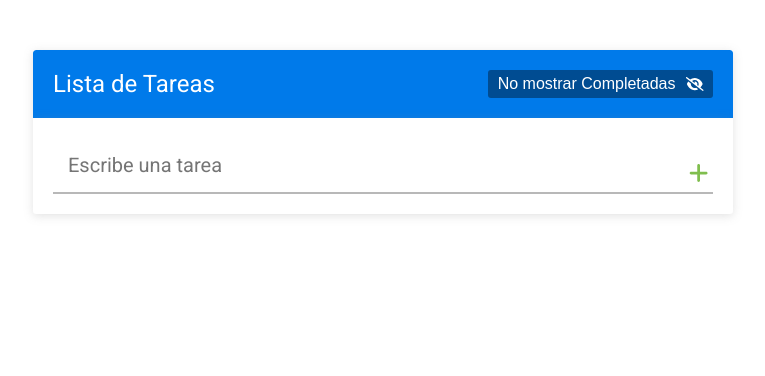
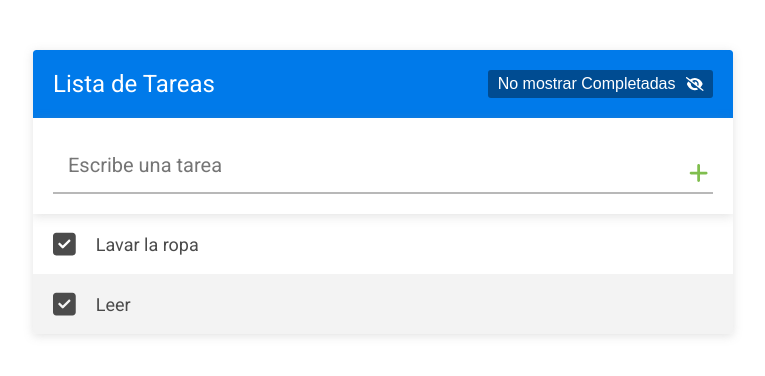
Before and after one commit to Vinii21/practica_react, a React (Create React App) app in the folder practicas/app_lista_tareas/: page / in a window 1280 px wide. Shown: the top 376 px of the page, without its empty margins (257-1022 px from the left). Built offline with nearby package versions, Linux system fonts and the light colour scheme.

Commit message:
Componente ListaTareas y componente Tareas. Estilos CSS, props.

```diff
--- a/practicas/app_lista_tareas/src/App.css
+++ b/practicas/app_lista_tareas/src/App.css
@@ -96,3 +96,61 @@
 	font-size: 22px;
 	color: var(--verde);
 }
+
+/* LISTA DE TAREAS ////////////////// */
+
+.lista-tareas {
+	list-style: none;
+	height: 100%;
+	overflow: auto;
+}
+
+.lista-tareas__tarea {
+	height: 60px;
+	padding: 0 20px;
+	align-items: center;
+	color: #4B4B4B;
+	font-size: 18px;
+	display: grid;
+	grid-template-columns: auto 1fr auto;
+}
+
+.lista-tareas__texto {
+	text-align: left;
+	width: 100%;
+}
+
+.lista-tareas__tarea:hover .lista-tareas__icono-accion {
+	opacity: 0.5;
+}
+
+.lista-tareas__tarea:nth-child(even) {
+	background: #F3F3F3;
+}
+
+.lista-tareas__contenedor-botones {
+	display: flex;
+}
+
+.lista-tareas__icono {
+	cursor: pointer;
+	font-size: 16px;
+}
+
+.lista-tareas__icono-check {
+	margin-right: 20px;
+	font-size: 26px;
+}
+
+.lista-tareas__icono-accion {
+	margin-left: 20px;
+	opacity: 0;
+	transition: .3s ease all;
+}
+
+.lista-tareas__mensaje {
+	text-align: center;
+	color: #b8b8b8;
+	font-size: 20px;
+	padding: 40px 20px;
+}
--- a/practicas/app_lista_tareas/src/App.js
+++ b/practicas/app_lista_tareas/src/App.js
@@ -2,6 +2,7 @@ import React, {useState} from 'react';
 import './App.css';
 import Header from './componentes/Header';
 import FormularioTareas from './componentes/FormularioTareas';
+import ListaTareas from './componentes/ListaTareas';
 
 
 
@@ -27,6 +28,7 @@ const App = () => {
     <div className="contenedor">
       <Header />
       <FormularioTareas tareas={tareas} cambiarTareas={cambiarTareas} />
+      <ListaTareas tareas={tareas} />
     </div>
   );
 }
--- /dev/null
+++ b/practicas/app_lista_tareas/src/componentes/ListaTareas.js
@@ -0,0 +1,19 @@
+import React from "react";
+import Tarea from "./Tarea";
+
+const ListaTareas = ({tareas}) => {
+    return (
+        <ul className="lista-tareas">
+            {tareas.length > 0 ? tareas.map(( tarea) => {
+                return <Tarea
+                        key={tarea.id}
+                        tarea={tarea}
+                        />
+            })
+            : <div className="lista-tareas__mensaje">~ No hay tareas agregadas ~</div>
+            }
+        </ul>
+    );
+}
+
+export default ListaTareas;
--- /dev/null
+++ b/practicas/app_lista_tareas/src/componentes/Tarea.js
@@ -0,0 +1,26 @@
+import React from "react";
+import { FontAwesomeIcon } from "@fortawesome/react-fontawesome";
+import { faCheckSquare, faEdit, faTimes } from "@fortawesome/free-solid-svg-icons";
+
+const Tarea = ({tarea}) => {
+    return (
+        <li className="lista-tareas__tarea">
+            <FontAwesomeIcon icon={faCheckSquare}
+            className="lista-tareas__icono lista-tareas__icono-check"
+            />
+            <div className="lista-tareas__texto">
+                {tarea.texto}
+            </div>
+            <div className="lista-tareas__contenedor-botones">
+                <FontAwesomeIcon icon={faEdit}
+                className="lista-tareas__icono lista-tareas__icono-accion"
+                />
+                <FontAwesomeIcon icon={faTimes}
+                className="lista-tareas__icono lista-tareas__icono-accion"
+                />
+            </div>
+        </li>
+     );
+}
+
+export default Tarea;
```
